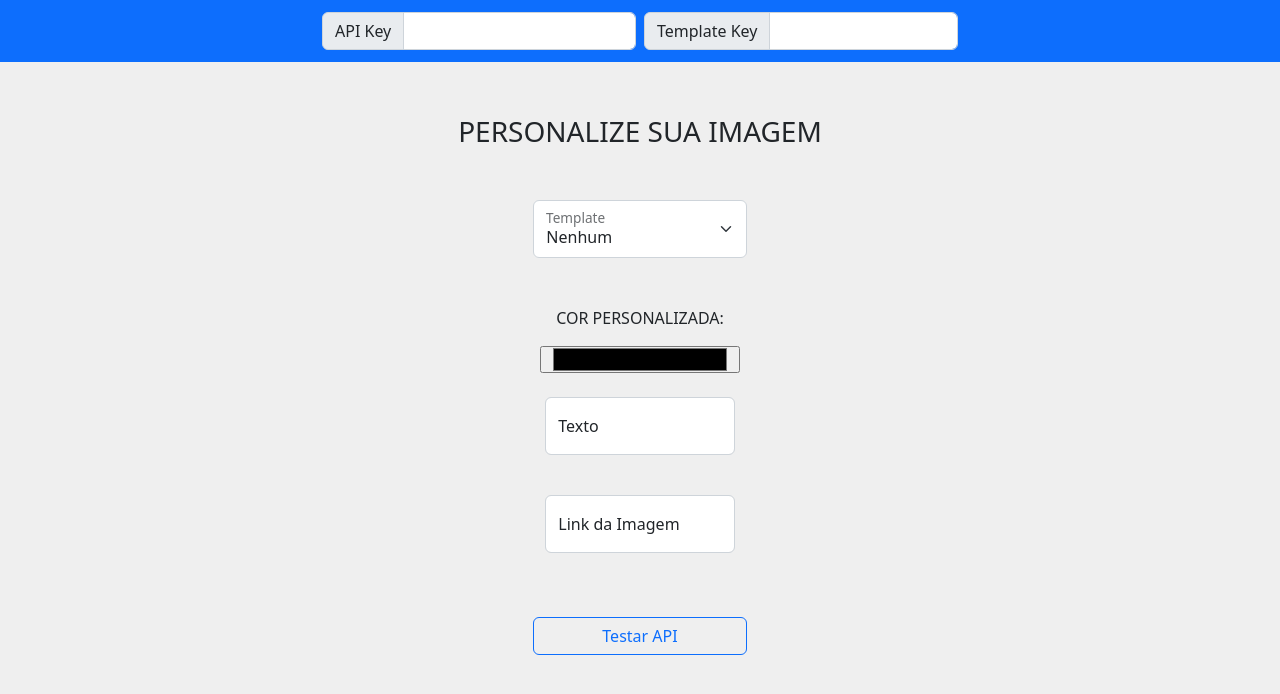
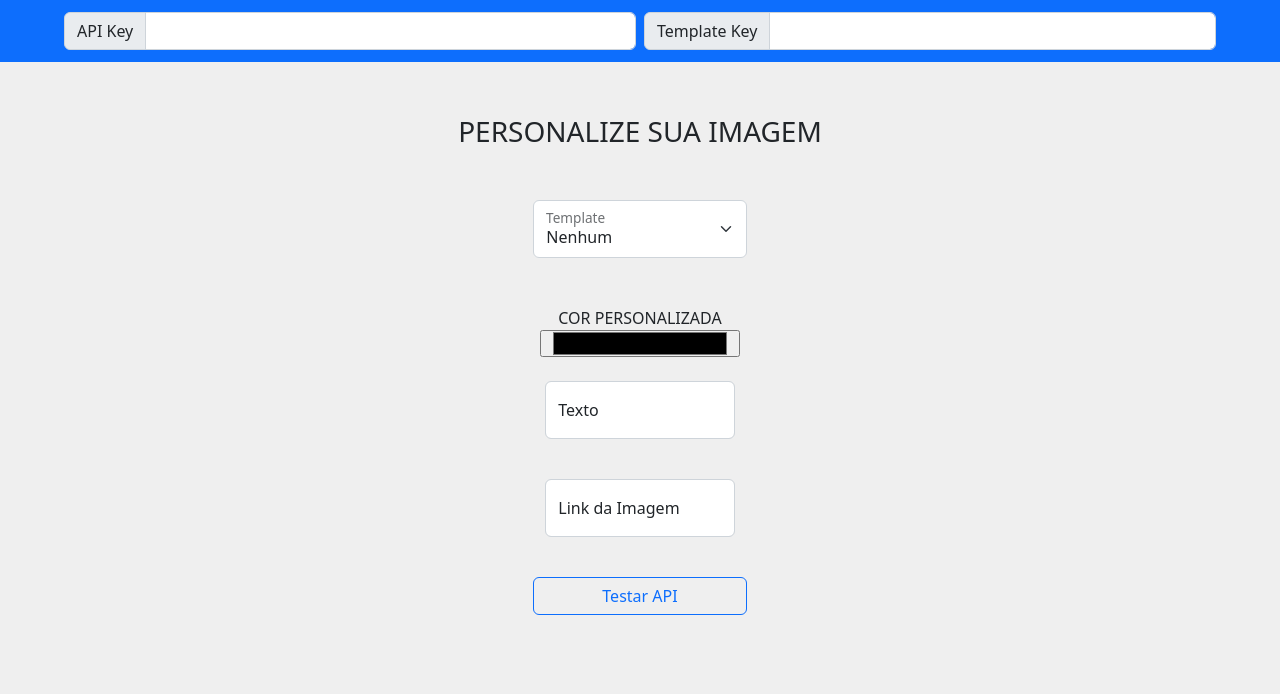
Before and after one commit to Rafael-MJ/Angular-ImgAPIs, an Angular app: page /bannerbear in a window 1280 px wide. Shown: the top 694 px of the page. Built offline with nearby package versions, Linux system fonts and the light colour scheme.

Commit message:
fixes + visual changes

```diff
--- a/src/app/api-bannerbear/api-bannerbear.component.html
+++ b/src/app/api-bannerbear/api-bannerbear.component.html
@@ -1,12 +1,12 @@
 <form (ngSubmit)="getImg()">
 
-    <nav class="navbar navbar-expand-lg bg-primary" data-bs-theme="light">
+    <nav class="navbar navbar-expand-lg bg-primary px-5" data-bs-theme="light">
         <div class="container-fluid justify-content-center">
-            <div class="input-group w-25 m-1">
+            <div class="input-group m-1">
                 <span class="input-group-text">API Key</span>
                 <input type="text" id="KEY_API" name="KEY_API" class="form-control" [(ngModel)]="KEY_API">
               </div>
-              <div class="input-group w-25 m-1">
+              <div class="input-group m-1">
                 <span class="input-group-text">Template Key</span>
                 <input type="text" id="KEY_TEMP" name="KEY_TEMP" class="form-control" [(ngModel)]="KEY_TEMP">
               </div>
@@ -25,7 +25,7 @@
         <label for="n_template">Template</label>
       </div>
 
-    <p class="text-primary-emphasis text-center mt-5">COR PERSONALIZADA:</p>
+    <p class="text-primary-emphasis text-center mt-5 mb-0">COR PERSONALIZADA</p>
     <div class="nav row col-1 m-auto text-primary-emphasis justify-content-center interactive">
         <input type="color" name="n_txtclr" id="n_txtclr" [(ngModel)]="n_txtclr">
     </div>
@@ -48,7 +48,7 @@
         </div>
     </div>
 
-    <div class="nav row col-2 m-auto mt-5 interactive">
+    <div class="nav row col-2 m-auto mt-4 mb-3 interactive">
         <button type="submit" class="btn btn-outline-primary">Testar API</button>
     </div>
 </form>
--- a/src/app/api-templateio/api-templateio.component.html
+++ b/src/app/api-templateio/api-templateio.component.html
@@ -1,12 +1,12 @@
 <form (ngSubmit)="getImg()">
 
-    <nav class="navbar navbar-expand-lg bg-primary" data-bs-theme="light">
+    <nav class="navbar navbar-expand-lg bg-primary px-5" data-bs-theme="light">
         <div class="container-fluid justify-content-center">
-            <div class="input-group w-25 m-1">
+            <div class="input-group m-1">
                 <span class="input-group-text">API Key</span>
                 <input type="text" id="KEY_API" name="KEY_API" class="form-control" [(ngModel)]="KEY_API">
               </div>
-              <div class="input-group w-25 m-1">
+              <div class="input-group m-1">
                 <span class="input-group-text">Template Key</span>
                 <input type="text" id="KEY_TEMP" name="KEY_TEMP" class="form-control" [(ngModel)]="KEY_TEMP">
               </div>
@@ -25,7 +25,7 @@
         <label for="n_template">Template</label>
       </div>
 
-    <p class="text-primary-emphasis text-center mt-5">COR PERSONALIZADA:</p>
+    <p class="text-primary-emphasis text-center mt-5 mb-0">COR PERSONALIZADA</p>
     <div class="nav row col-1 m-auto text-primary-emphasis justify-content-center interactive">
         <input type="color" name="n_txtclr" id="n_txtclr" [(ngModel)]="n_txtclr">
     </div>
```
